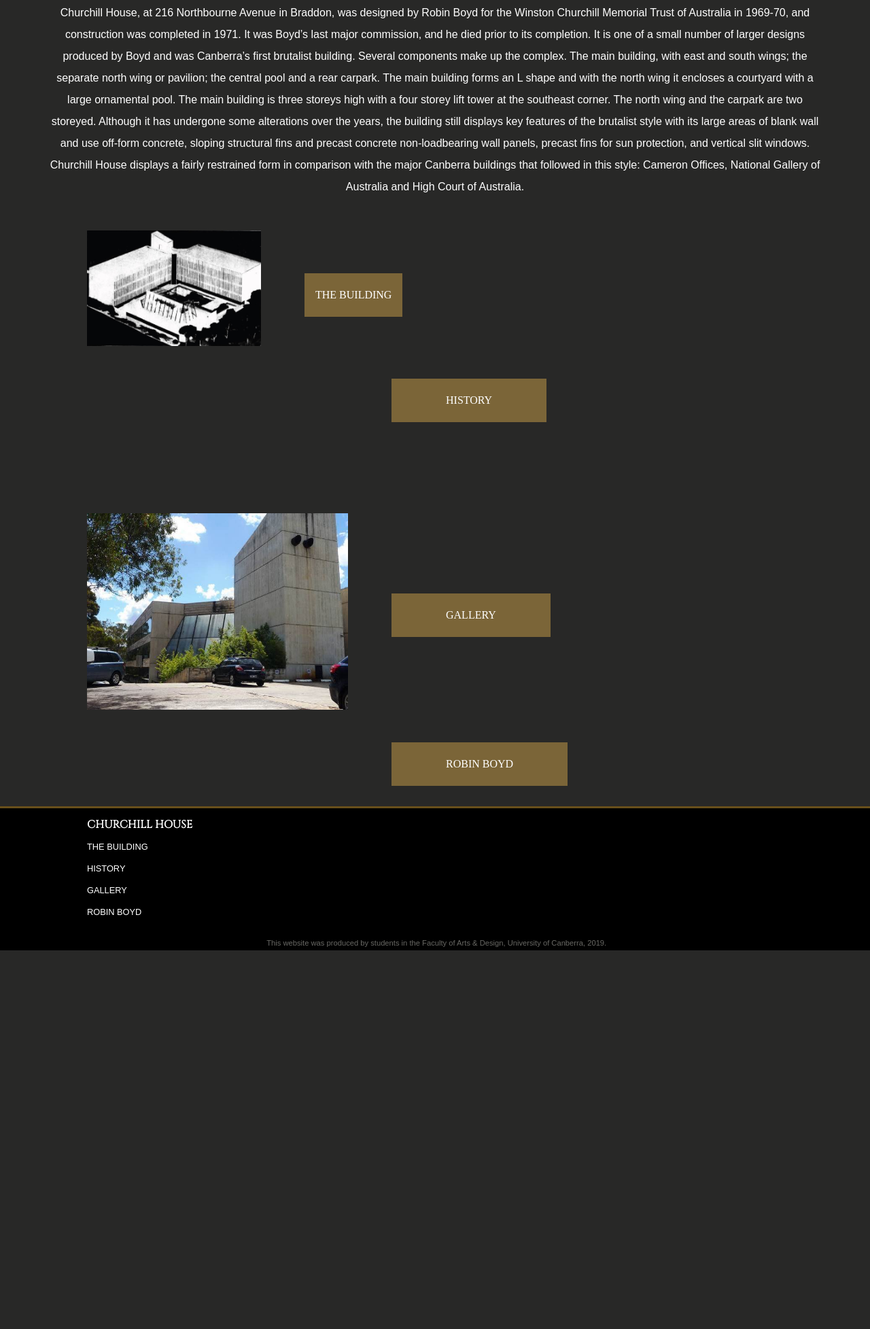
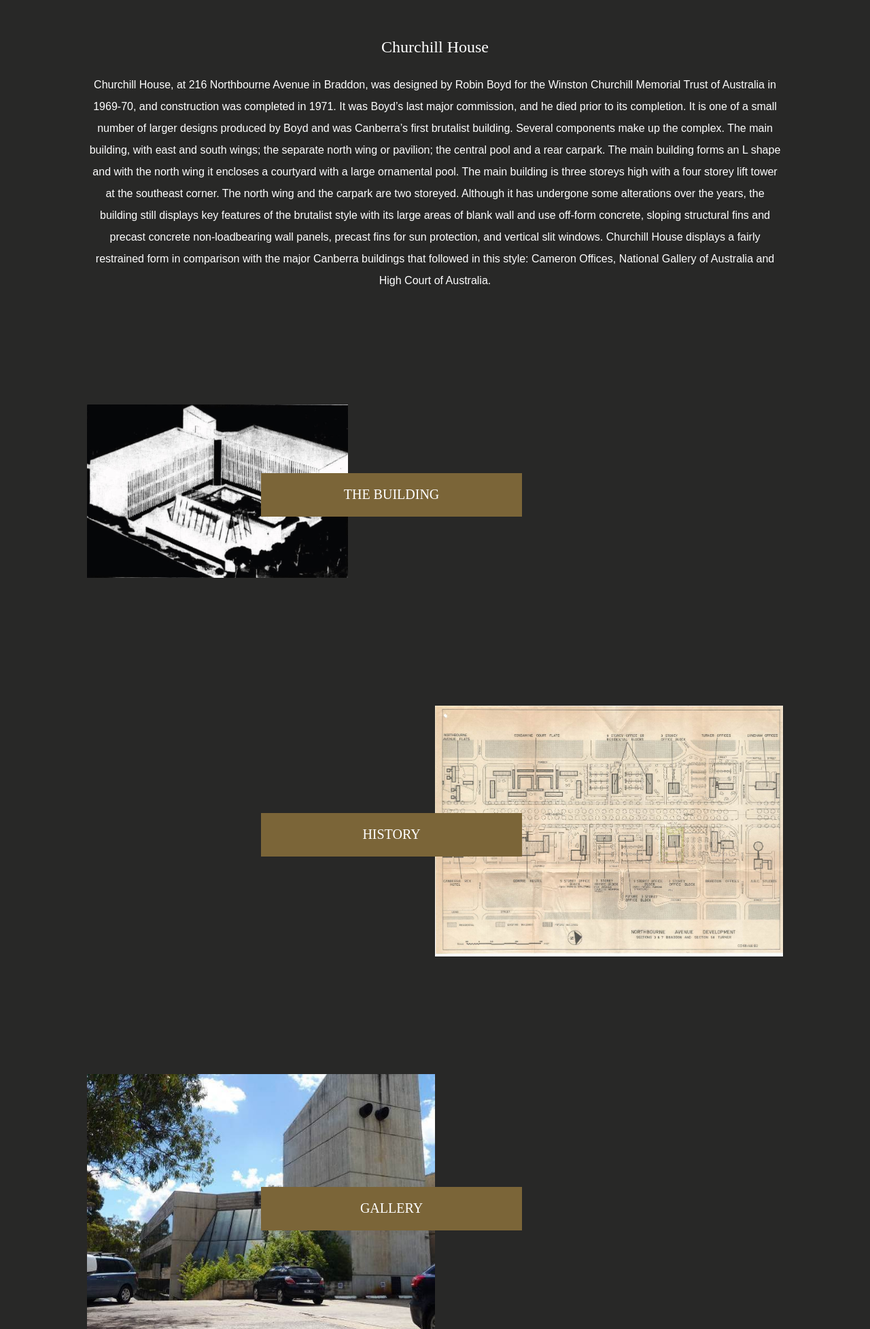
Before and after one commit to djansons/U3160099-Front-End-Web-Design, a plain HTML site: page index.html in a window 1280 px wide. Shown: the part 845-2800 px from the top of the page at 68% size. Before the commit the page ends 2243 px from the top, so only its background shows below. Drawn offline with Linux system fonts and the light colour scheme.

Commit message:
Responsive Started

```diff
--- a/assets/css/style.css
+++ b/assets/css/style.css
@@ -111,8 +111,6 @@ main{
 }
 
 main p{
-    padding-left: 5%;
-    padding-right: 5%;
     text-align: center;
 }
 
@@ -254,6 +252,170 @@ footer h2{
     font-size: 0.7em;
     text-align: center;
 }
+
+
+
+.index-grid-container{
+
+    display: grid;
+    grid-template-columns: repeat(10,10% );
+    grid-template-rows: repeat(60, 50px);
+    align-items: center;
+
+}
+
+
+.index-grid-item1{
+    grid-column-start: 2;
+    grid-column-end: 10;
+    grid-row-start: 2;
+    align-self: stretch;
+
+}
+
+.index-grid-item2{
+  grid-column-start: 2;
+  grid-column-end: 5;
+  grid-row-start: 15;
+}
+
+.index-grid-item3{
+  background-color: #7B6538;
+  grid-column-start: 4;
+  grid-column-end: 7;
+  grid-row-start: 15;
+  text-align: center;
+  padding-top: 4%;
+  padding-bottom: 4%;
+
+}
+
+.index-grid-item3 a{
+  color: white;
+  text-decoration: none;
+  font-family: 'Cormorant Garamond', serif;
+  font-size: 20px;
+}
+
+
+.index-grid-item4{
+  grid-column-start: 6;
+  grid-column-end: 10;
+  grid-row-start: 25;
+
+}
+
+.index-grid-item5{
+  background-color: #7B6538;
+  grid-column-start: 4;
+  grid-column-end: 7;
+  grid-row-start: 25;
+  text-align: center;
+  padding-top: 4%;
+  padding-bottom: 4%;
+
+}
+
+.index-grid-item5 a{
+  color: white;
+  text-decoration: none;
+  font-family: 'Cormorant Garamond', serif;
+  font-size: 20px;
+}
+
+.index-grid-item6{
+  grid-column-start: 2;
+  grid-column-end: 6;
+  grid-row-start: 36;
+}
+
+.index-grid-item7{
+  background-color: #7B6538;
+  grid-column-start: 4;
+  grid-column-end: 7;
+  grid-row-start: 36;
+  text-align: center;
+  padding-top: 4%;
+  padding-bottom: 4%;
+}
+
+.index-grid-item7 a{
+  color: white;
+  text-decoration: none;
+  font-family: 'Cormorant Garamond', serif;
+  font-size: 20px;
+}
+
+.index-grid-item8{
+  grid-column-start: 6;
+  grid-column-end: 10;
+  grid-row-start: 48;
+}
+
+.index-grid-item9{
+  background-color: #7B6538;
+  grid-column-start: 4;
+  grid-column-end: 7;
+  grid-row-start: 48;
+  text-align: center;
+  padding-top: 4%;
+  padding-bottom: 4%;
+}
+
+.index-grid-item9 a{
+  color: white;
+  text-decoration: none;
+  font-family: 'Cormorant Garamond', serif;
+  font-size: 20px;
+}
+
+@media only screen and (max-width: 500px) {
+
+  .index-grid-container{
+    grid-template-rows: repeat(50, 50px);
+  }
+
+  .index-grid-items a{
+    font-size: 15px;
+  }
+
+  .index-grid-items{
+    grid-column-start: 2;
+    grid-column-end: 10;
+    padding: 0% 0% 0% 0%;
+  }
+
+  .index-grid-item1{
+    font-size: 15px;
+  }
+
+  .index-grid-item2{
+    grid-row-start: 29;
+  }
+
+  .index-grid-item3{
+    grid-row-start: 29;
+  }
+
+  .index-grid-item4{
+    grid-row-start: 35;
+  }
+
+  .index-grid-item5{
+    grid-row-start: 35;
+  }
+
+  .index-grid-item6{
+    grid-row-start: 41;
+  }
+  .index-grid-item7{
+    grid-row-start: 41;
+  }
+}
+
+
+
+
 
 .history-grid-container{
     padding-top: 3em;
--- a/index.html
+++ b/index.html
@@ -23,8 +23,12 @@
         </header>
 
         <main>
+            <div class=index-grid-container>
 
-                <p>Churchill House, at 216 Northbourne Avenue in Braddon, was designed by Robin Boyd for the Winston Churchill Memorial
+            <div class="index-grid-item1">
+                <h2 class="grid-heading">Churchill House</h2>
+                <p>
+                    Churchill House, at 216 Northbourne Avenue in Braddon, was designed by Robin Boyd for the Winston Churchill Memorial
                         Trust of Australia in 1969-70, and construction was completed in 1971. It was Boyd’s last major commission, and he died
                         prior to its completion. It is one of a small number of larger designs produced by Boyd and was Canberra’s first
                         brutalist building.
@@ -38,24 +42,42 @@
                         style with its large areas of blank wall and use off-form concrete, sloping structural fins and precast concrete
                         non-loadbearing wall panels, precast fins for sun protection, and vertical slit windows. Churchill House displays a
                         fairly restrained form in comparison with the major Canberra buildings that followed in this style: Cameron Offices,
-                National Gallery of Australia and High Court of Australia.</p>
-                <div class="container">
-                <div class="container1">
+                        National Gallery of Australia and High Court of Australia.
+                </p>
+            </div>
+
+            <div class="index-grid-item2 index-grid-items">
                     <img src="assets/images/monochrome-house.jpg" alt="Monochrome Churchill House Drawing">
+            </div>
+
+            <div class="index-grid-item3 index-grid-items">
                     <a href="the-building.html">THE BUILDING</a>
             </div>
-                <div class="container2">
+
+            <div class="index-grid-item4 index-grid-items">
                     <img src="assets/images/northbourne-avenue.jpg" alt="Northbourne Avenue">
+            </div>
+
+            <div class="index-grid-item5 index-grid-items">
                     <a href="history.html">HISTORY</a>
             </div>
-                <div class="container3">
+
+            <div class="index-grid-item6 index-grid-items">
                     <img src="assets/images/carpark.jpg" alt="Churchill House Carpark">
+            </div>
+
+            <div class="index-grid-item7 index-grid-items">
                     <a href="gallery.html">GALLERY</a>
             </div>
-                <div class="container4">
+
+            <div class="index-grid-item8 index-grid-items">
                     <img src="assets/images/robin-boyd portrait-copyright mark-strizic.jpg" alt="Robin Boyd Portrait">
+            </div>
+
+            <div class="index-grid-item9 index-grid-items">
                     <a href="robin-boyd.html">ROBIN  BOYD</a>
             </div>
+
         </div>
 
         </main>
```
Lines whose indentation alone changed are shown as unchanged.
